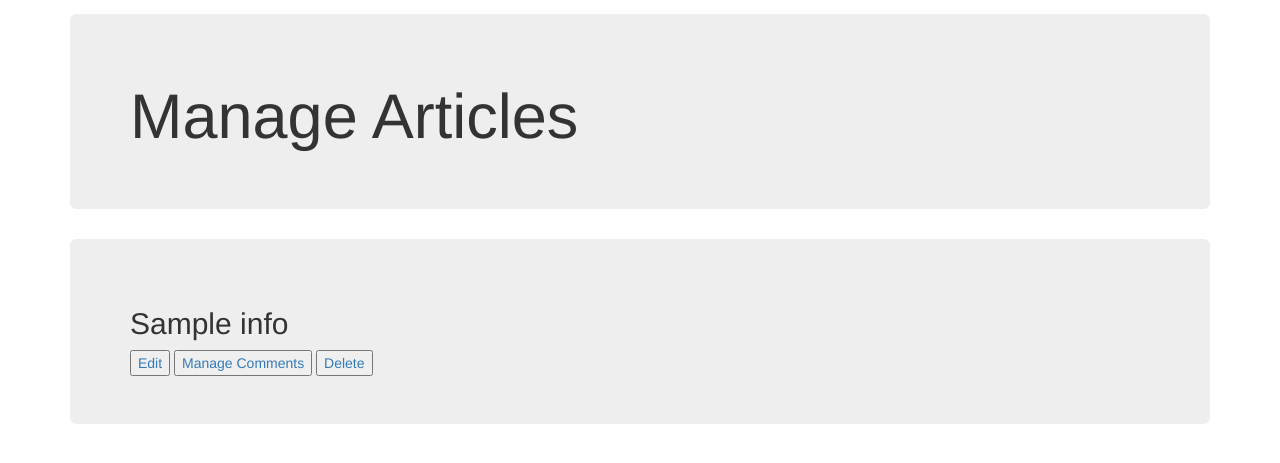
After one commit to SJoshua/T-Blog, a Flask app: template t_blog/templates/manage_articles.html in a window 1280 px wide. The commit adds this page. Shown: the top 463 px of the page. Run offline with Flask 2, Linux system fonts and the light colour scheme; the template is opened without the code that fills it: most values are stand-ins (such as "Sample title", 1, 10 or a date in 2020); parts of the project's set-up code (start-up, migrations or seed data) failed here and were passed over; some libraries are stand-ins or nearby versions.

```diff
--- a/t_blog/database.py
+++ b/t_blog/database.py
@@ -14,6 +14,10 @@ from t_blog.models import *
 
 def init_db():
     Base.metadata.create_all(bind=engine)
+    Comment.query.delete()
+    Article.query.delete()
+    User.query.delete()
+    Category.query.delete()
     new_admin = User(username='admin', password='admin', nickname='admin', email='admin@t_blog.com')
     default_category = Category(name='Uncategorized')
     db_session.add(new_admin)
--- /dev/null
+++ b/t_blog/templates/manage_articles.html
@@ -0,0 +1,17 @@
+{%- extends "base.html" %}
+
+{% block content %}
+    <div class="container">
+        <div class="jumbotron">
+            <h1>Manage Articles</h1>
+        </div>
+        {% for info in articles %}
+            <div class="jumbotron">
+                <h2> {{ info[1] }} </h2>
+                <a href="/admin/edit_article/{{ info[0] }}"><button>Edit</button></a>
+                <a href="/admin/manage_comments/{{ info[0] }}"><button>Manage Comments</button></a>
+                <a href="/admin/delete_article/{{ info[0] }}"><button>Delete</button></a>
+            </div>
+        {% endfor %}
+    </div>
+{%- endblock %}
```
Also changed, not shown: t_blog/forms.py (+4 -6 lines), t_blog/frontend.py (+11 -18 lines), t_blog/templates/article.html (+16 -8 lines), t_blog/templates/new_comment.html (deleted, +0 -14 lines).
